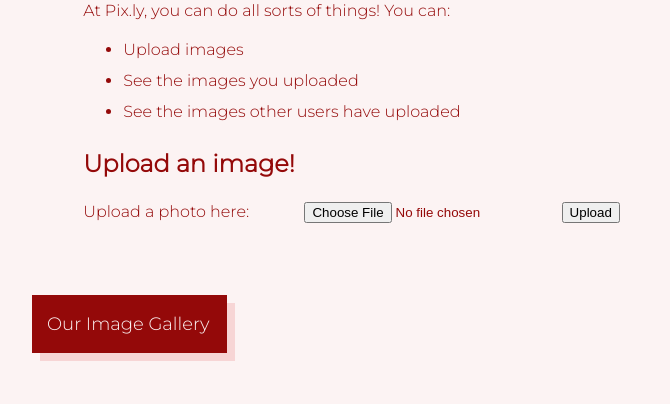
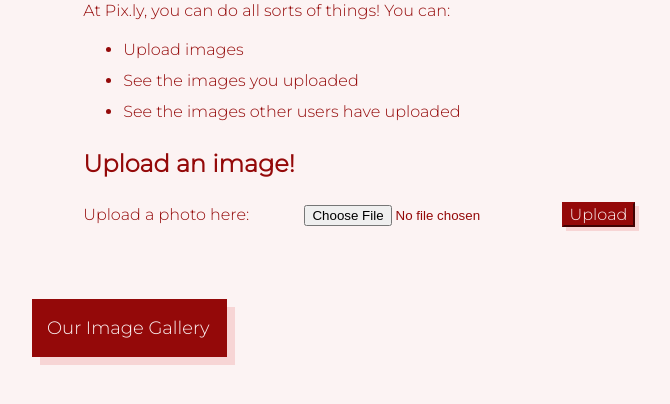
Before and after one commit to jswwWorks/jw-cyoa-pixly, a Flask app: page /upload in a window 1280 px wide. Shown: the part 244-648 px from the top of the page, without its empty margins (96-766 px from the left). Run offline with Flask 3, Linux system fonts and the light colour scheme.

Commit message:
Added styling to upload button

```diff
--- a/static/stylesheets/pixly.css
+++ b/static/stylesheets/pixly.css
@@ -39,6 +39,17 @@ h1 {
   font-size: 18px;
 }
 
+button {
+  background-color: #940909ff;
+  color: #fcf3f3ff;
+  box-shadow: 4px 4px #f7d5d5ff;
+  font-family: 'Montserrat', sans-serif;
+  border-color: #940909ff;
+  font-size: 16px;
+}
+
+
+
 .img-display {
   max-width: 300px;
   max-height: 400px;
```
